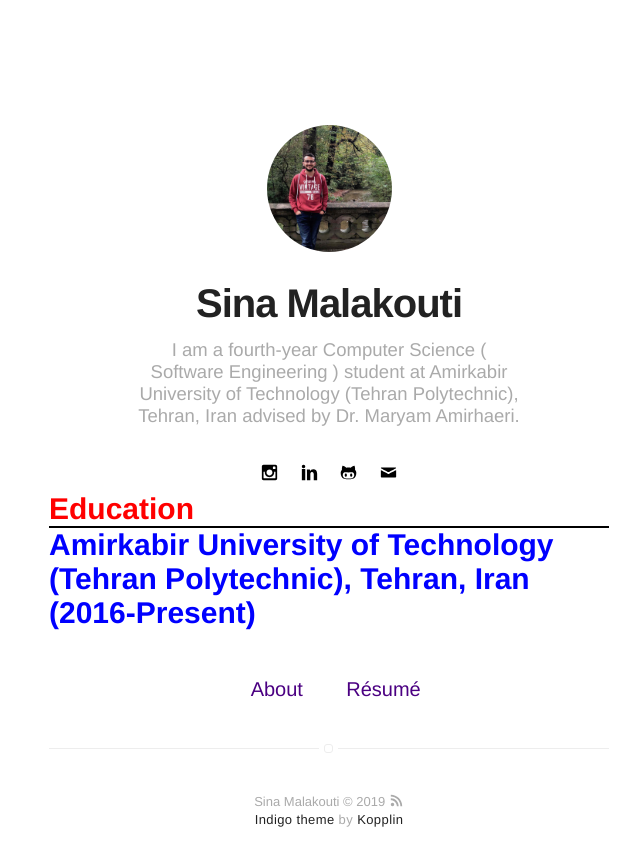
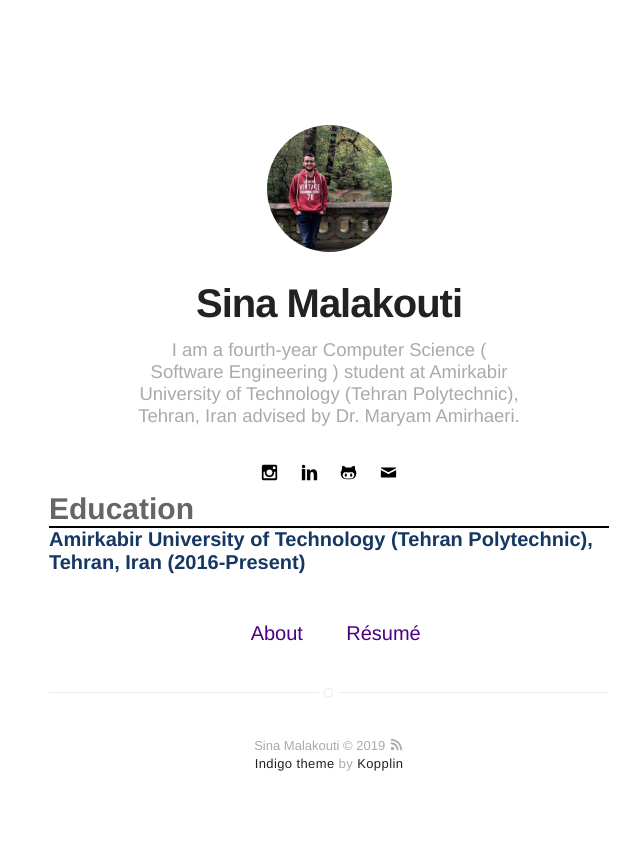
Before and after one commit to sinamalakouti/sinamalakouti.github.io, a Jekyll site: the page built from index.html, in a window 1280 px wide. Shown: the top 866 px of the page, without its empty margins (311-951 px from the left). Built offline with Jekyll 4.4.1, drawn with Linux system fonts in a browser that asks for light colours.

Commit message:
just playing around

```diff
--- a/_includes/header.html
+++ b/_includes/header.html
@@ -28,7 +28,7 @@
 <!-- including other folan -->
         {% include social-links.html %}
     </header>
-    <div class="inf_header" style="font-weight:bold; color:red"> Education</div>
+    <div class="inf_header" style="font-weight:bold"> Education</div>
 
     <div class="inf_title" >
          Amirkabir University of Technology (Tehran Polytechnic), Tehran, Iran           (2016-Present)
--- a/_sass/components/header.sass
+++ b/_sass/components/header.sass
@@ -39,6 +39,6 @@
     border-bottom: solid black 2px
     color:red
 .inf_title
-    font-size: 3rem
+    font-size: 2rem
     font-weight: bold
-    color : blue
+    color : rgb(21,55,99)
```
